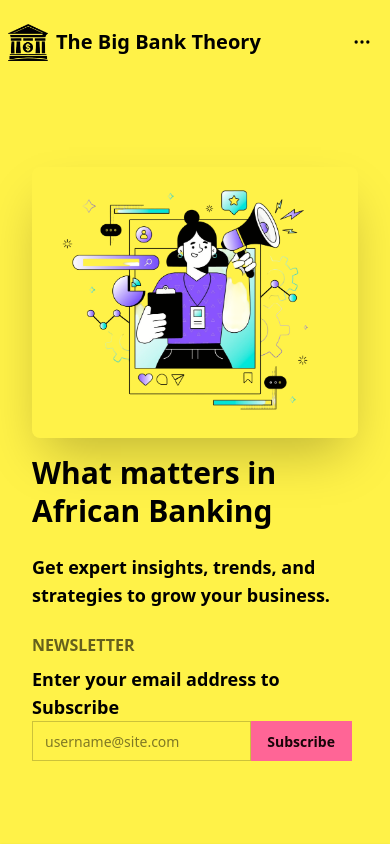
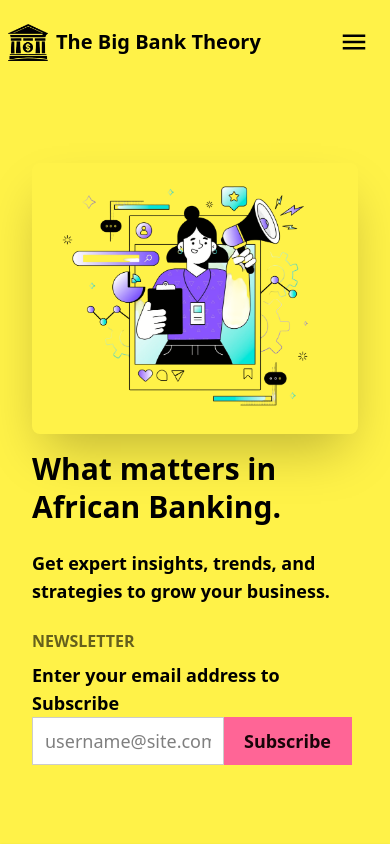
Before and after one commit to obre-bjorn/thebigbanktheory, a Next.js app: page / in a window 390 px wide. Shown: the top 844 px of the page. Built offline with nearby package versions, Linux system fonts and the light colour scheme.

Commit message:
Fixed the navbar and sidebar to responsive

```diff
--- a/components/Blog.tsx
+++ b/components/Blog.tsx
@@ -1,9 +1,10 @@
 import React from 'react'
 import Image from 'next/image'
+import Link from 'next/link'
 
 function Blog() {
   return (
-    <section id="blog" className=" py-40 bg-base-200 flex flex-col justify-center ">
+    <section id="blog" className=" py-20 bg-base-200 flex flex-col justify-center ">
 
                 <h1 className="text-5xl font-bold text-center">Our Top Stories</h1>
 
@@ -33,7 +34,7 @@ function Blog() {
                 </div>
 
 
-                 <a href="https://the-big-bank-theory.beehiiv.com/" className='link btn btn-neutral mx-auto text-white font-md'>Read More Articles</a>
+                <Link href="https://the-big-bank-theory.beehiiv.com/" className='link btn btn-lg btn-neutral rounded-4xl mx-auto text-white font-md p-8'>Read More Articles</Link>
             </section>
   )
 }
--- a/components/Footer.tsx
+++ b/components/Footer.tsx
@@ -1,5 +1,6 @@
 import React from 'react'
 import Image from 'next/image'
+import Link from 'next/link'
 
 function Footer() {
 
@@ -12,10 +13,10 @@ function Footer() {
 
             <aside>
 
-                <div className='flex items-center gap-4'>
+                <Link href="#home" className='flex items-center gap-4'>
                     <Image width="50" height="50" src="/images/logo_yellow.png" alt="Logo" />
                     <p>The Big Bank Theory</p>
-                </div>
+                </Link>
 
                 <p>
                     What Matters In African Banking
@@ -86,7 +87,7 @@ function Footer() {
                     <input
                     type="text"
                     placeholder="username@site.com"
-                    className="input input-bordered join-item text-base-content" />
+                    className="input input-bordered join-item text-base-content bg-white" />
                     <button className="btn btn-primary join-item">Subscribe</button>
                 </div>
                 </fieldset>
--- a/components/Header.tsx
+++ b/components/Header.tsx
@@ -1,27 +1,137 @@
-import React from 'react'
-import Image from 'next/image'
-import Link from 'next/link'
+'use client';
 
-function Header() {
+import { useState,} from 'react';
+import Image from 'next/image';
+import Link from 'next/link';
 
-  // bg-base-100
+const Header = () => {
+  const [isOpen, setIsOpen] = useState<boolean>(false);
+
+
+
+  const toggleDrawer = () => {
+    setIsOpen(!isOpen);
+  };
+
+  const closeDrawer = () => {
+    setIsOpen(false);
+    // Manually uncheck the checkbox to ensure DaisyUI gets the state change
+    const drawerCheckbox = document.getElementById('my-drawer') as HTMLInputElement;
+
+    console.log(drawerCheckbox)
+
+    if (drawerCheckbox) {
+      drawerCheckbox.checked = false;
+    }
+  };
+
+  const handleLinkClick = () => {
+    closeDrawer();
+  };
+
   return (
-    <div className="navbar  lg:px-80 h-[10vh] w-full justify-between">
-        <div className="flex">
-          <Link className='flex items-center gap-2' href="/">
-            <Image className="max-w-10 h-full" src="/images/logo.png" alt="Logo" width={1000} height="1000"/>
-            <p className=" text-xl font-bold">The Big Bank Theory </p>
+    <header  id="home" className="navbar lg:px-80 h-[10vh] w-full justify-between">
+      <div className="flex">
+        <Link href="/" className="flex items-center gap-2" passHref>
+          <Image
+            src="/images/logo.png"
+            alt="Logo"
+            width={40}
+            height={40}
+            priority
+          />
+
+
+          <p className="text-xl font-bold">The Big Bank Theory</p>
+        </Link>
+      </div>
+
+      <div className="flex flex-none items-center gap-4">
+        <div className='flex gap-4 items-center justify-center'>
+
+          <Link href="#blog" className="hidden lg:inline-block hover:text-primary text-2xl font-semibold">
+            Blog
+          </Link>
+          <Link href="#blog" className="hidden lg:inline-block hover:text-primary text-2xl font-semibold">
+            About
           </Link>
         </div>
-        <div className="flex-none">
-          <button className="btn btn-square btn-ghost">
-            <svg xmlns="http://www.w3.org/2000/svg" fill="none" viewBox="0 0 24 24" className="inline-block h-5 w-5 stroke-current">
-              <path strokeLinecap="round" strokeLinejoin="round" strokeWidth="2" d="M5 12h.01M12 12h.01M19 12h.01M6 12a1 1 0 11-2 0 1 1 0 012 0zm7 0a1 1 0 11-2 0 1 1 0 012 0zm7 0a1 1 0 11-2 0 1 1 0 012 0z"></path>
-            </svg>
-          </button>
+
+
+        <div className="drawer drawer-end ">
+          <input
+            id="my-drawer"
+            type="checkbox"
+            className="drawer-toggle"
+            // onChange={toggleDrawer}
+          />
+
+          <div className="drawer-content lg:hidden">
+            <label htmlFor='my-drawer'
+              className="btn btn-ghost btn-xl btn-circle hover:bg-base-200 swap swap-rotate z-55"
+              onClick={toggleDrawer}
+              aria-label={isOpen ? "Close menu" : "Open menu"}
+            >
+              {isOpen ? (
+                <svg
+                  className="fill-current "
+                  xmlns="http://www.w3.org/2000/svg"
+                  width="30"
+                  height="30"
+                  viewBox="0 0 512 512"
+                >
+                  <polygon points="400 145.49 366.51 112 256 222.51 145.49 112 112 145.49 222.51 256 112 366.51 145.49 400 256 289.49 366.51 400 400 366.51 289.49 256 400 145.49" />
+                </svg>
+              ) : (
+                <svg
+                  className="fill-current"
+                  xmlns="http://www.w3.org/2000/svg"
+                  width="30"
+                  height="30"
+                  viewBox="0 0 512 512"
+                >
+                  <path d="M64,384H448V341.33H64Zm0-106.67H448V234.67H64ZM64,128v42.67H448V128Z" />
+                </svg>
+              ) }
+            </label>
+          </div>
+
+          <div className="drawer-side  z-50">
+            <label
+              htmlFor="my-drawer"
+              className="drawer-overlay"
+              onClick={closeDrawer}
+            />
+            <ul className="menu p-4 pl-10 w-screen min-h-full bg-base-100 text-base-content justify-center">
+              <li>
+                <Link href="#home" onClick={handleLinkClick} className='text-6xl font-semibold transition-all'>
+                  Home
+                </Link>
+              </li>
+
+              <li>
+                <Link href="/about" onClick={handleLinkClick} className='text-6xl font-semibold'>
+                  <label htmlFor="my-drawer" >
+                    About
+                  </label>
+                </Link>
+              </li>
+
+              <li>
+                <Link href="#blog" onClick={handleLinkClick} className='text-6xl font-semibold'>
+                  <label htmlFor="my-drawer" className='drawer-button'>
+                    Blog
+                  </label>
+                </Link>
+              </li>
+
+              {/* <button className='btn-xl'>Subscribe</button> */}
+            </ul>
+          </div>
         </div>
       </div>
-  )
-}
+    </header>
+  );
+};
 
-export default Header
+export default Header;
--- a/components/Hero.tsx
+++ b/components/Hero.tsx
@@ -22,7 +22,7 @@ function Hero() {
         {/* Content Container */}
         <div className="w-full lg:w-1/2 ">
           <h1 className="text-3xl md:text-4xl lg:text-8xl font-semibold leading-tight">
-            What matters in African Banking
+            What matters in African Banking.
           </h1>
           <p className="py-6 text-lg md:text-2xl lg:text-2xl font-semibold">
             Get expert insights, trends, and strategies to grow your business.
@@ -41,8 +41,8 @@ function Hero() {
                     <input
                     type="text"
                     placeholder="username@site.com"
-                    className="input input-bordered join-item" />
-                    <button className="btn btn-primary join-item">Subscribe</button>
+                    className="input input-bordered input-lg join-item bg-white" />
+                    <button className="btn btn-primary btn-lg join-item">Subscribe</button>
                 </div>
                 </fieldset>
             </form>
--- a/components/Services.tsx
+++ b/components/Services.tsx
@@ -21,7 +21,7 @@ function Services() {
 
 
     return (
-        <section id="services" className=" pt-40 shadow-sm bg-white">
+        <section id="services" className=" pt-20 shadow-sm bg-white">
             <h1 className="text-5xl font-bold text-center">What We Do</h1>
 
             <div  className="card-container w-full flex flex-wrap py-20 justify-center gap-8">
@@ -40,9 +40,7 @@ function Services() {
                         <h2 className="card-title border-b">{service.title}</h2>
                         <p>{service.description}</p>
 
-                        <div className="card-actions justify-end">
-                            <button className="btn btn-primary">Buy Now</button>
-                        </div>
+
 
                     </div>
                 </div>
```
